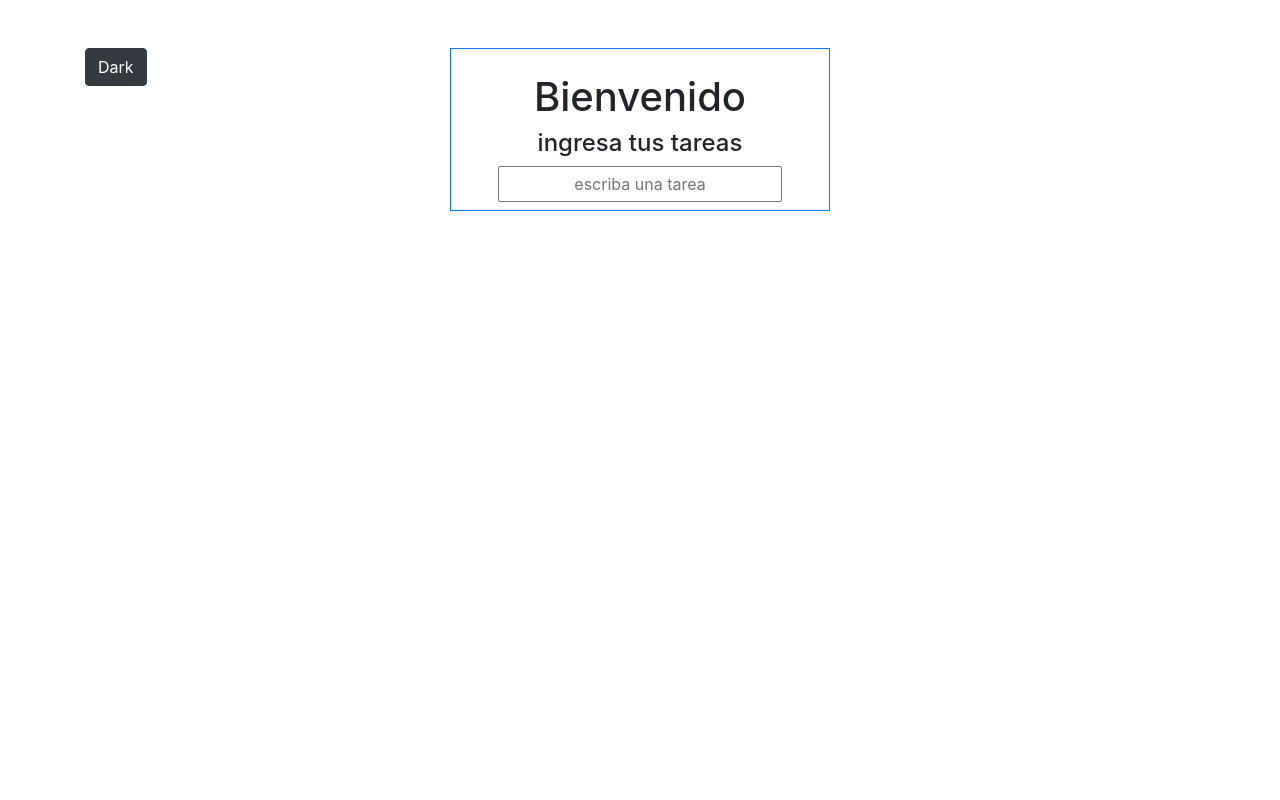
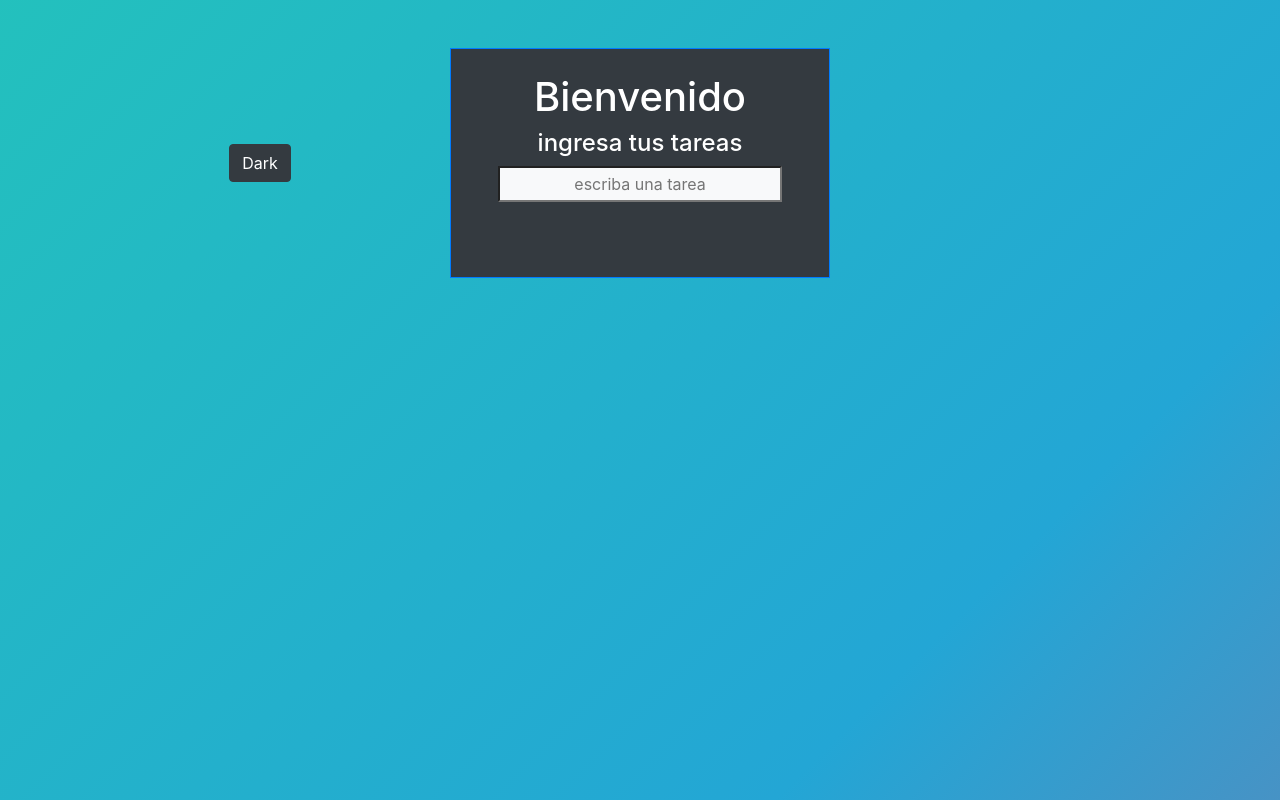
Before and after one commit to fredykv/react, a React (Create React App) app: page / in a window 1280 px wide. Built offline with nearby package versions, Linux system fonts and the light colour scheme.

Commit message:
funcion dark modo

```diff
--- a/src/App.css
+++ b/src/App.css
@@ -1,38 +1,27 @@
-.App {
-  text-align: center;
+*{
+  margin:0;
+  padding:0;
+  box-sizing: border-box;
+}
+body{
+  width: 100%;
+  height: 100vh;
+  color: #fff;
+  background: linear-gradient(-45deg, #ee7752,#E73c7E,#23a6d5, #23d5ab);
+background-size: 400% 400%;
+position: relative;
+animation: change 5s ease-in-out infinite;
 }
 
-.App-logo {
-  height: 40vmin;
-  pointer-events: none;
+@keyframes change{
+  0%{
+    background-position: 0 50%;
+  }
+  50%{
+    background-position: 100% 50%;
+  }
+  100%{
+    background-position: 0 50%;
+  }
+
 }
-
-@media (prefers-reduced-motion: no-preference) {
-  .App-logo {
-    animation: App-logo-spin infinite 20s linear;
-  }
-}
-
-.App-header {
-  background-color: #282c34;
-  min-height: 100vh;
-  display: flex;
-  flex-direction: column;
-  align-items: center;
-  justify-content: center;
-  font-size: calc(10px + 2vmin);
-  color: white;
-}
-
-.App-link {
-  color: #61dafb;
-}
-
-@keyframes App-logo-spin {
-  from {
-    transform: rotate(0deg);
-  }
-  to {
-    transform: rotate(360deg);
-  }
-}
--- a/src/App.js
+++ b/src/App.js
@@ -7,15 +7,29 @@ class App extends Component {
   state = {
     task: "",
     tasks: [],
-    mode: { mod: "Dark", clasName: "btn btn-dark" },
+    mode: {
+      mod: "Dark",
+      clasName: "btn btn-dark",
+      bg: "bg-dark text-white",
+      bgInput: "bg-light",
+    },
   };
   changeMode = (mode) => {
     if (mode === "Dark") {
-      const light = { mod: "Light", clasName: "btn btn-light" };
+      const light = {
+        mod: "Light",
+        clasName: "btn btn-light",
+        bg: "bg-light",
+        bgInput: "bg-dark text-white",
+      };
       this.setState({ mode: light });
-
     } else {
-      const dark = { mod: "Dark", clasName: "btn btn-dark" };
+      const dark = {
+        mod: "Dark",
+        clasName: "btn btn-dark",
+        bg: "bg-dark text-white",
+        bgInput: "bg-light",
+      };
       this.setState({ mode: dark });
     }
   };
@@ -33,30 +47,41 @@ class App extends Component {
   };
   render() {
     const inputFijos = this.state.tasks.map((n, i) => (
-      <Input titulo={n.titulo} key={i} id={i} delete={this.delete} />
+      <Input
+        titulo={n.titulo}
+        key={i}
+        id={i}
+        delete={this.delete}
+        clase={this.state.mode.bgInput}
+      />
     ));
+    const clase =
+      "col-4 text-center pb-5 border border-primary " + this.state.mode.bg;
+    const claseInput = "px-3 mb-2 py-1 text-center " + this.state.mode.bgInput;
 
     return (
       <div className="container ">
         <div className="row pt-5 ">
-          <div className="col-4">
-            <Mode mode={this.state.mode} changeMode={this.changeMode} />
+          <div className="col-4 text-center ">
+            <div className="m-5 p-5">
+              <Mode mode={this.state.mode} changeMode={this.changeMode} />
+            </div>
           </div>
-          <div className="col-4 text-center border border-primary ">
+          <div className={clase}>
             <h1 className="mt-4">Bienvenido</h1>
             <h4 className="mb-2">ingresa tus tareas</h4>
             <form onSubmit={this.onSubmit}>
               <input
                 type="text"
                 placeholder="escriba una tarea"
-                className="px-3 mb-2 py-1 text-center"
+                className={claseInput}
                 value={this.state.task}
                 onChange={this.onChange}
               />
             </form>
             {inputFijos}
           </div>
-          <div className="col-4"></div>
+          <div className="col-4 "></div>
         </div>
       </div>
     );
--- a/src/componentes/Inputs.jsx
+++ b/src/componentes/Inputs.jsx
@@ -1,12 +1,28 @@
-import React from 'react';
+import React from "react";
 
 const Inputs = (props) => {
-    return (
-        <div>
-           <input type="text" className="my-2 text-center" placeholder={props.titulo}/>
-           <button onClick={ () => props.delete(props.id)}>x</button>
-        </div>
-    );
+  const claseInputs = "my-2 text-center py-1 " + props.clase;
+  return (
+    <div >
+      <input type="text" className={claseInputs} value={props.titulo} />
+      <button
+        className={claseInputs}
+        style={{
+          fontSize: "18px",
+          marginLeft: "2px",
+          background: "red",
+          color: "black",
+          border: "none",
+          padding: "5px 12px",
+          borderRadius: "50%",
+          cursor: "pointer",
+        }}
+        onClick={() => props.delete(props.id)}
+      >
+        x
+      </button>
+    </div>
+  );
 };
 
 export default Inputs;
```
